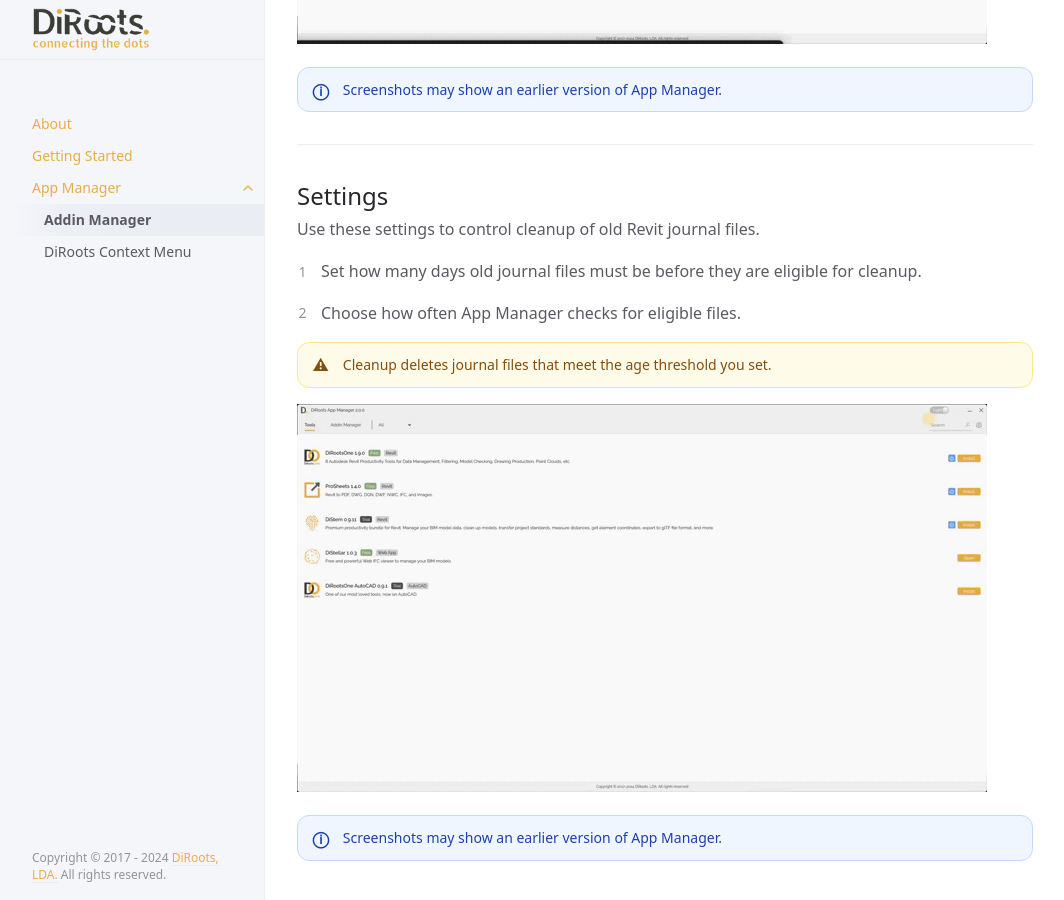
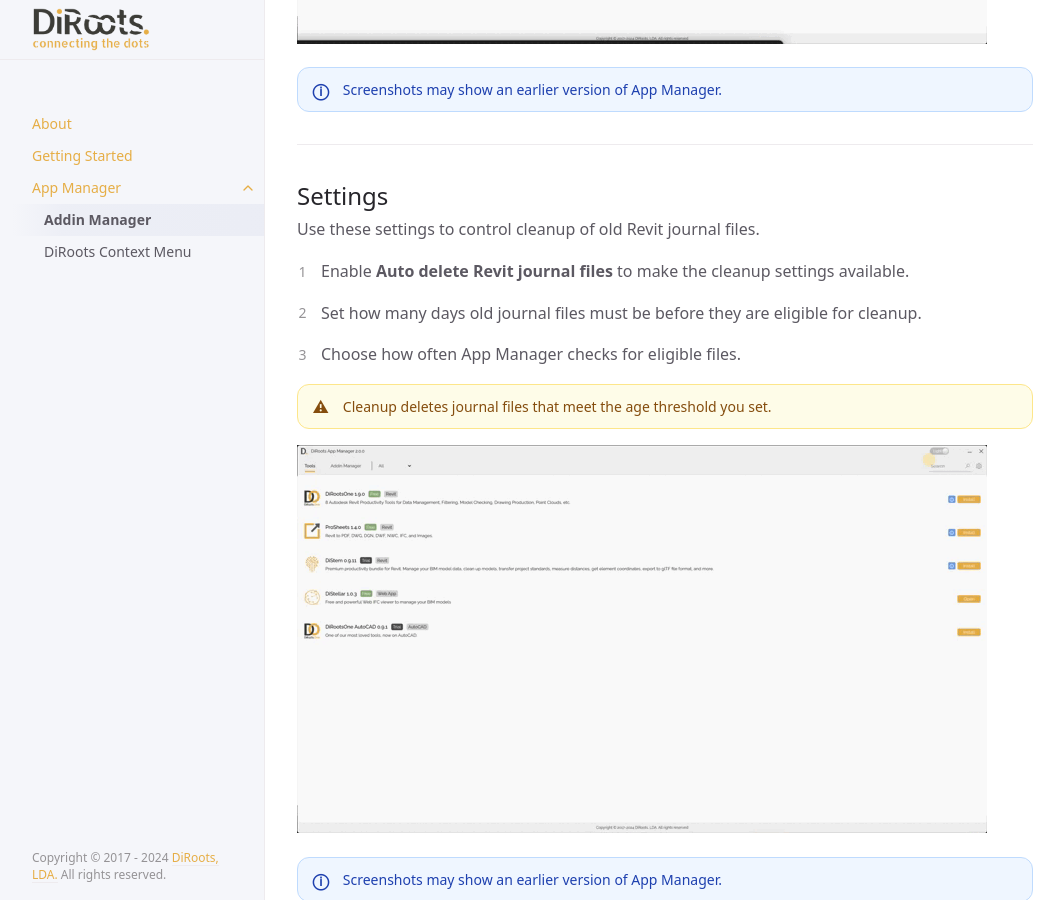
Before and after one commit to DiRoots-Limited/DiRoots.AppManager.Releases, a Jekyll site: the page built from docs/pages/DiKeeper Web/DiKeeperPlugin/AM-AddinManager.md, in a window 1280 px wide and 900 px high, scrolled down 899 px. Shown: the whole window, without its empty margins (107-1171 px from the left). Built offline with Jekyll 4.4.1, drawn with Linux system fonts in a browser that asks for light colours.

Commit message:
docs: clarify journal cleanup settings prerequisite

```diff
--- a/docs/pages/DiKeeper Web/DiKeeperPlugin/AM-AddinManager.md
+++ b/docs/pages/DiKeeper Web/DiKeeperPlugin/AM-AddinManager.md
@@ -38,9 +38,11 @@ Screenshots may show an earlier version of App Manager.
 
 Use these settings to control cleanup of old Revit journal files.
 
-1. Set how many days old journal files must be before they are eligible for cleanup.
+1. Enable **Auto delete Revit journal files** to make the cleanup settings available.
 
-2. Choose how often App Manager checks for eligible files.
+2. Set how many days old journal files must be before they are eligible for cleanup.
+
+3. Choose how often App Manager checks for eligible files.
 
 Cleanup deletes journal files that meet the age threshold you set.
 {: .warning }
```
